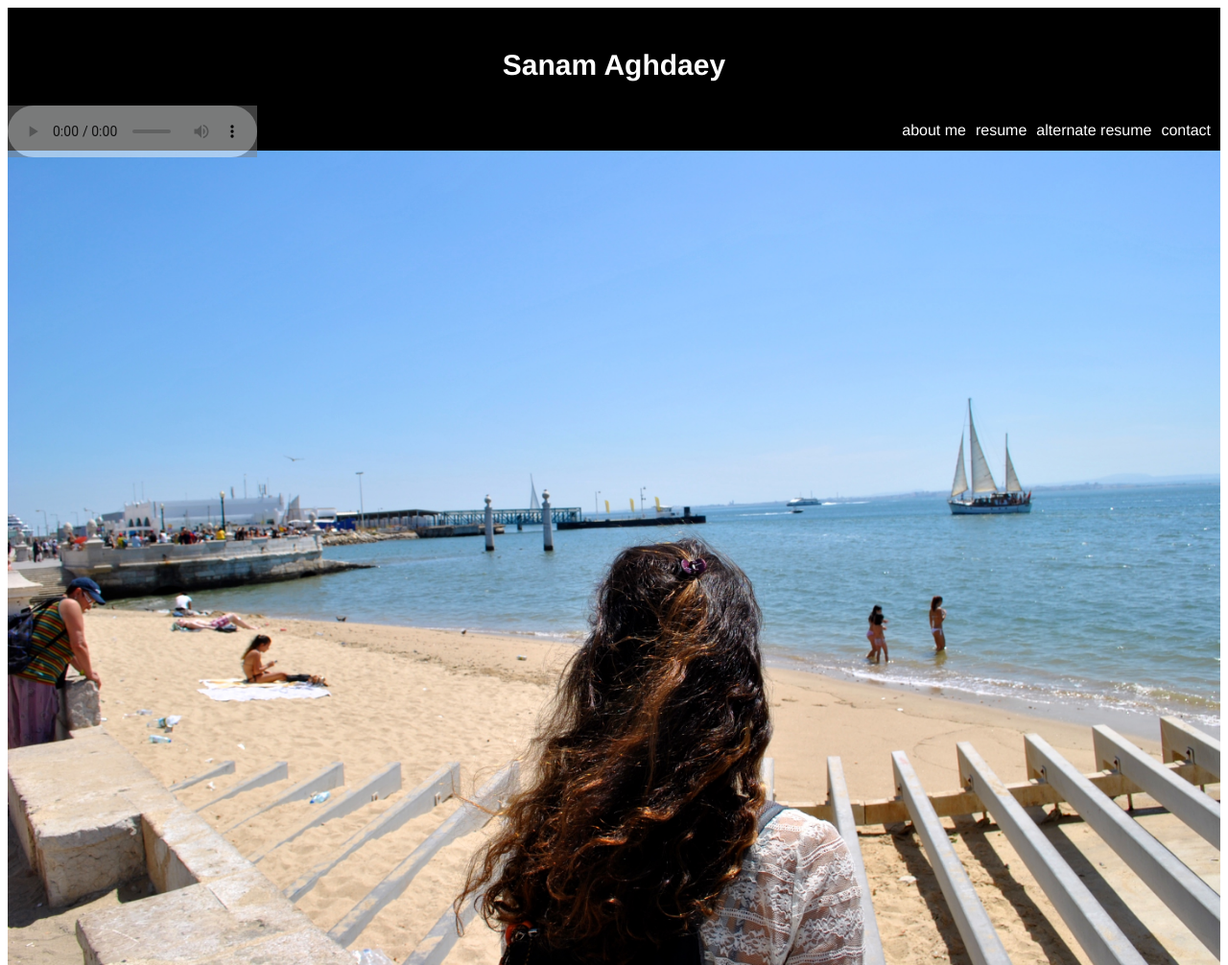
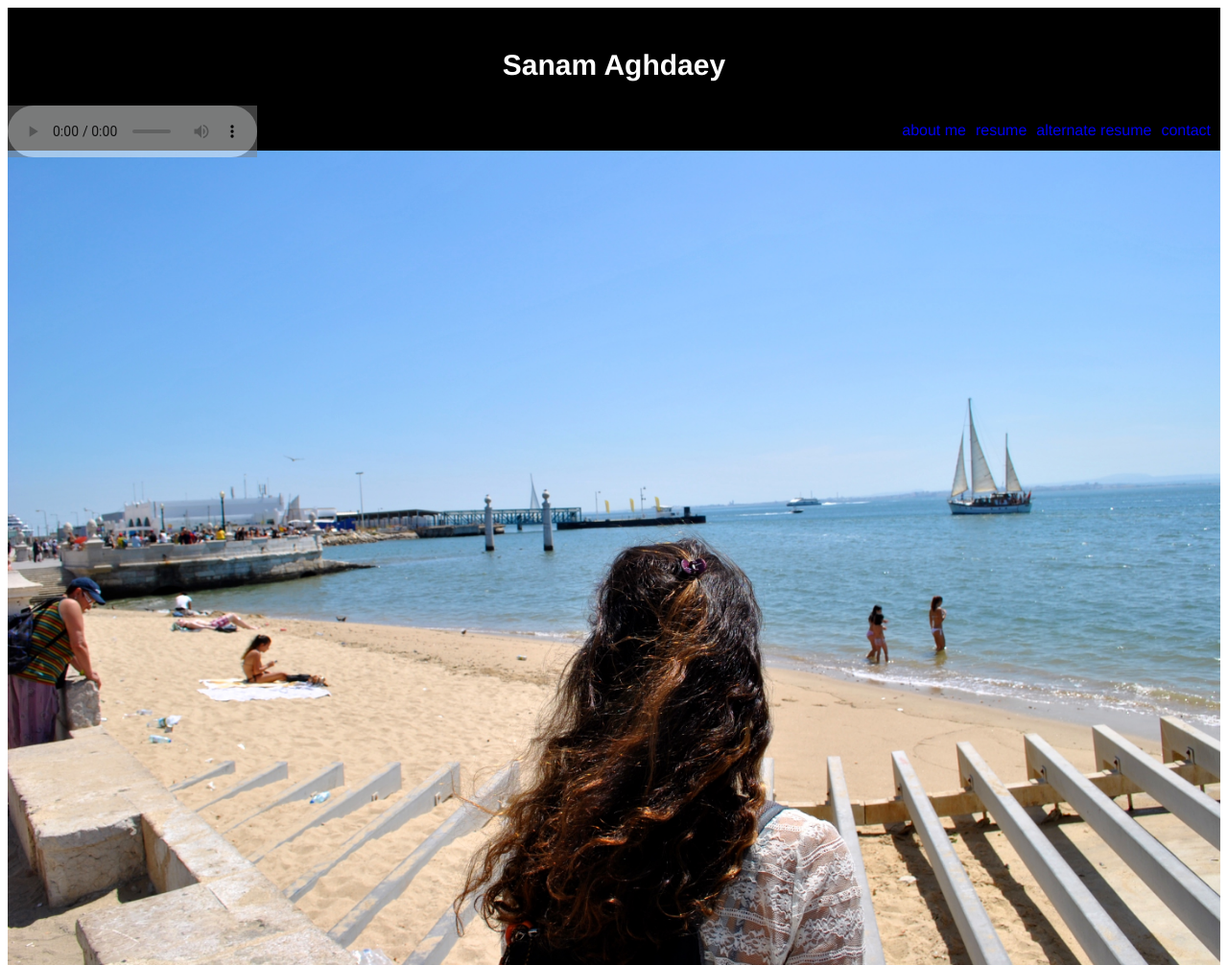
Before and after one commit to saghdaey/personal-website, a plain HTML site: page index.html in a window 1280 px wide. Shown: the top 1006 px of the page at 96% size. Drawn offline with Linux system fonts and the light colour scheme.

Commit message:
slight changes

```diff
--- a/index.html
+++ b/index.html
@@ -23,21 +23,23 @@
 		<br>
 		<h1>Sanam Aghdaey</h1>
 		<audio controls autoplay>
-			<source srt="TakeOnMe.ogg" type="audio/ogg">
+			<!--<source srt="TakeOnMe.ogg" type="audio/ogg">-->
 	 		<source src="TakeOnMe.mp3" type="audio/mpeg">
 	 		Your broswer does not support the audio element.
 		</audio>
-		<nav>
+		<nav> <!--navigation bar; i want it to hover *fix* and move css lines to stylesheet -->
        		<div>
-           		<ul>
-           			<li><a href="#section3"><font color=white>contact</a></li>
-             		<li><a href="#section2"><font color=white>alternate resume</a></li>
-             		<li><a href="SanamAghdaey_resume.pdf" target="_blank"><font color=white>resume</a></li>
-             		<li><a href="#section1"><font color=white>about me</a></li>
+           		<ul id-"navbar">
+           			<li><a href="#section3"><!--<font color=white>-->contact</a></li>
+             		<li><a href="#section2"><!--<font color=white>-->alternate resume</a></li>
+             		<li><a href="SanamAghdaey_resume.pdf" target="_blank"><!--<font color=white>-->resume</a></li>
+             		<li><a href="#section1"><!--<font color=white>-->about me</a></li>
             	</ul>
        		</div>
     	</nav>
 		<img src="DSC_3276.JPG">
+
+		<!--pop up to warn that site plays music, javascript-->
 		<script> alert("Be warned...there will be music! Push mute to miss out on quality.") </script>
 	</header>
 
@@ -81,7 +83,7 @@
 		</p>
 	</div>
 <footer>
-	Copywright &#169 SanamAghdaey
+	Copywright &#169; SanamAghdaey
 </footer>
 </body>
 </html>
--- a/style.css
+++ b/style.css
@@ -42,7 +42,6 @@ audio{
 nav{
 	margin: 0 auto;
 	overflow: hidden;
-	background: black;
 	float: right;
 }
 
@@ -50,20 +49,16 @@ nav ul {
     padding: 0;
     width:100%;
     margin: 0 auto;
-    font-color:white;
-
 }
 
 nav ul li  {
-	display: inline;
 	float: right;
-	list-style-type: none;
 	padding-top:10px;
     padding:5px;
 	line-height:2em;
-	color: white;
-	text-decoration: none;
+	display: inline;
 }
+
 
 
 h2	{
@@ -91,14 +86,14 @@ div {
       font-color:black;
     }
 
- p{
+ p  {
  	font-family:helvetica;
  	line-height: 1.05;
  	font-size: 15px;
  	color:black;
  }
 
-input:hover{
+input:hover	{
 	color: DeepPink;
 	background-color: transparent;
 }
```
